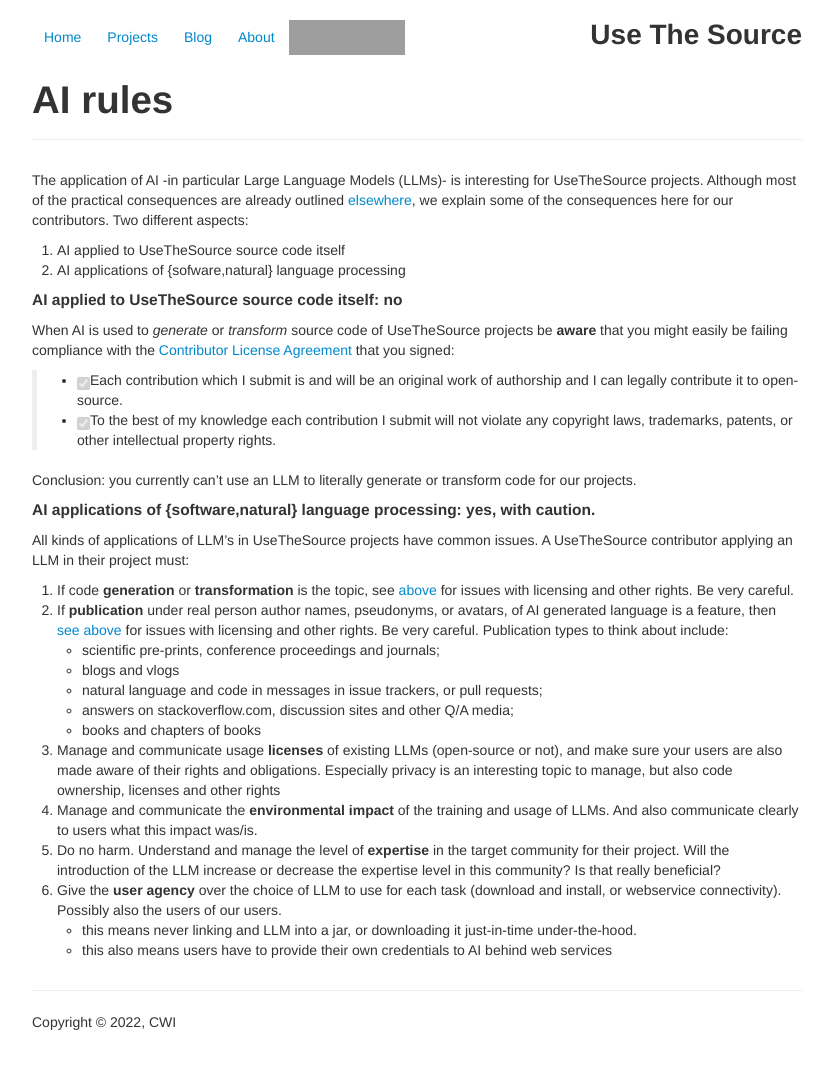
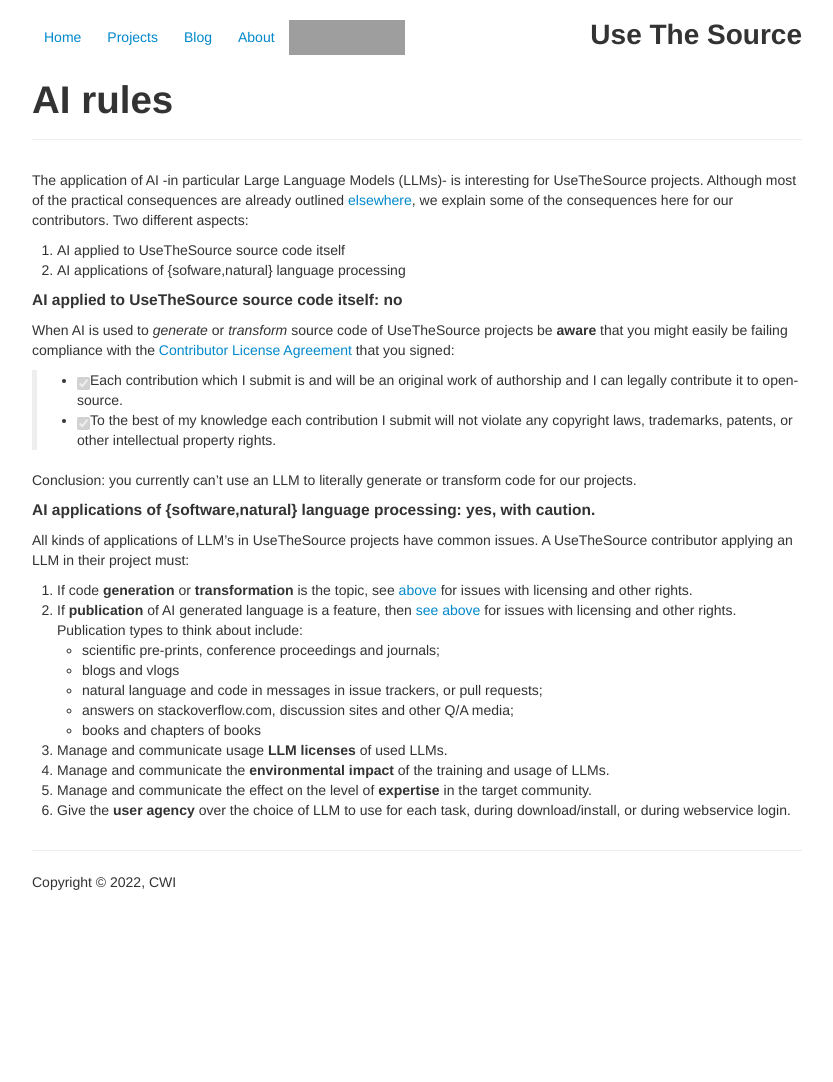
Before and after one commit to usethesource/usethesource.github.io, a Jekyll site: the page built from about/ai.md, in a window 1280 px wide. Shown: the whole page, without its empty margins (223-1056 px from the left). Built offline with Jekyll 4.4.1, drawn with Linux system fonts in a browser that asks for light colours; our own code applies the rules of GitHub Pages for plain Markdown files; after the commit the page ends 942 px from its top, so only the background shows below that; grey boxes are pictures that could not be loaded.

Commit message:
Update ai.md

```diff
--- a/about/ai.md
+++ b/about/ai.md
@@ -22,17 +22,14 @@
 #### AI applications of {software,natural} language processing: yes, with caution.
 
 All kinds of applications of LLM's in UseTheSource projects have common issues. A UseTheSource contributor applying an LLM in their project must:
-
-0. If code **generation** or **transformation** is the topic, see [above](https://usethesource.io/about/ai.html#:~:text=AI%20applied%20to%20UseTheSource%20source%20code%20itself%3A%20no) for issues with licensing and other rights. Be very careful.
-1. If **publication** under real person author names, pseudonyms, or avatars, of AI generated language is a feature, then [see above](https://usethesource.io/about/ai.html#:~:text=AI%20applied%20to%20UseTheSource%20source%20code%20itself%3A%20no) for issues with licensing and other rights. Be very careful. Publication types to think about include:
+1. If code **generation** or **transformation** is the topic, see [above](https://usethesource.io/about/ai.html#:~:text=AI%20applied%20to%20UseTheSource%20source%20code%20itself%3A%20no) for issues with licensing and other rights.
+1. If **publication** of AI generated language is a feature, then [see above](https://usethesource.io/about/ai.html#:~:text=AI%20applied%20to%20UseTheSource%20source%20code%20itself%3A%20no) for issues with licensing and other rights. Publication types to think about include:
     * scientific pre-prints, conference proceedings and journals;
     * blogs and vlogs
     * natural language and code in messages in issue trackers, or pull requests;
     * answers on stackoverflow.com, discussion sites and other Q/A media;
     * books and chapters of books
-1. Manage and communicate usage **licenses** of existing LLMs (open-source or not), and make sure your users are also made aware of their rights and obligations. Especially privacy is an interesting topic to manage, but also code ownership, licenses and other rights
-2. Manage and communicate the **environmental impact** of the training and usage of LLMs. And also communicate clearly to users what this impact was/is.
-3. Do no harm. Understand and manage the level of **expertise** in the target community for their project. Will the introduction of the LLM increase or decrease the expertise level in this community? Is that really beneficial?
-4. Give the **user agency** over the choice of LLM to use for each task (download and install, or webservice connectivity). Possibly also the users of our users.
-   * this means never linking and LLM into a jar, or downloading it just-in-time under-the-hood.
-   * this also means users have to provide their own credentials to AI behind web services
+1. Manage and communicate usage **LLM licenses** of used LLMs.
+2. Manage and communicate the **environmental impact** of the training and usage of LLMs.
+3. Manage and communicate the effect on the level of **expertise** in the target community.
+4. Give the **user agency** over the choice of LLM to use for each task, during download/install, or during webservice login.
```
